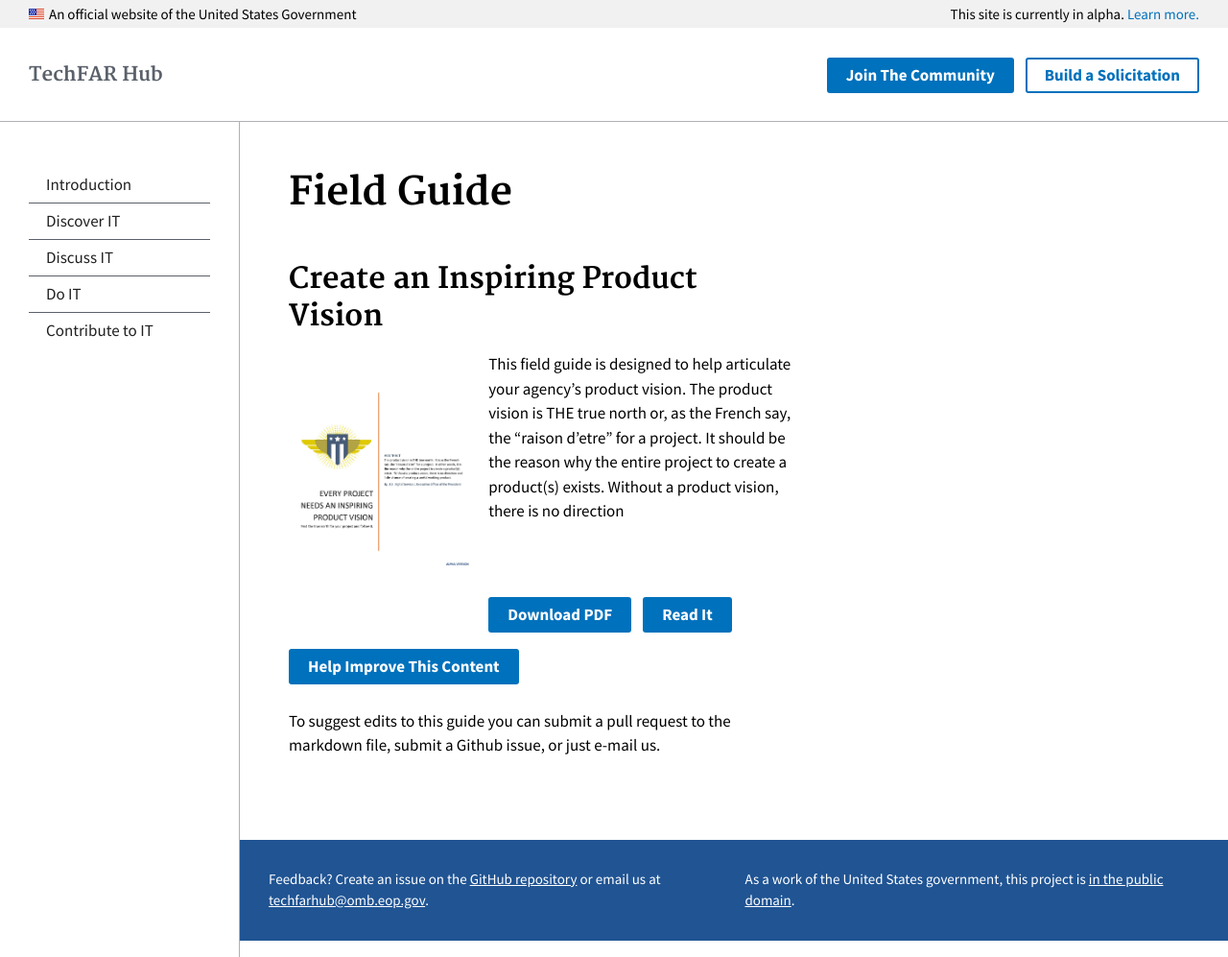
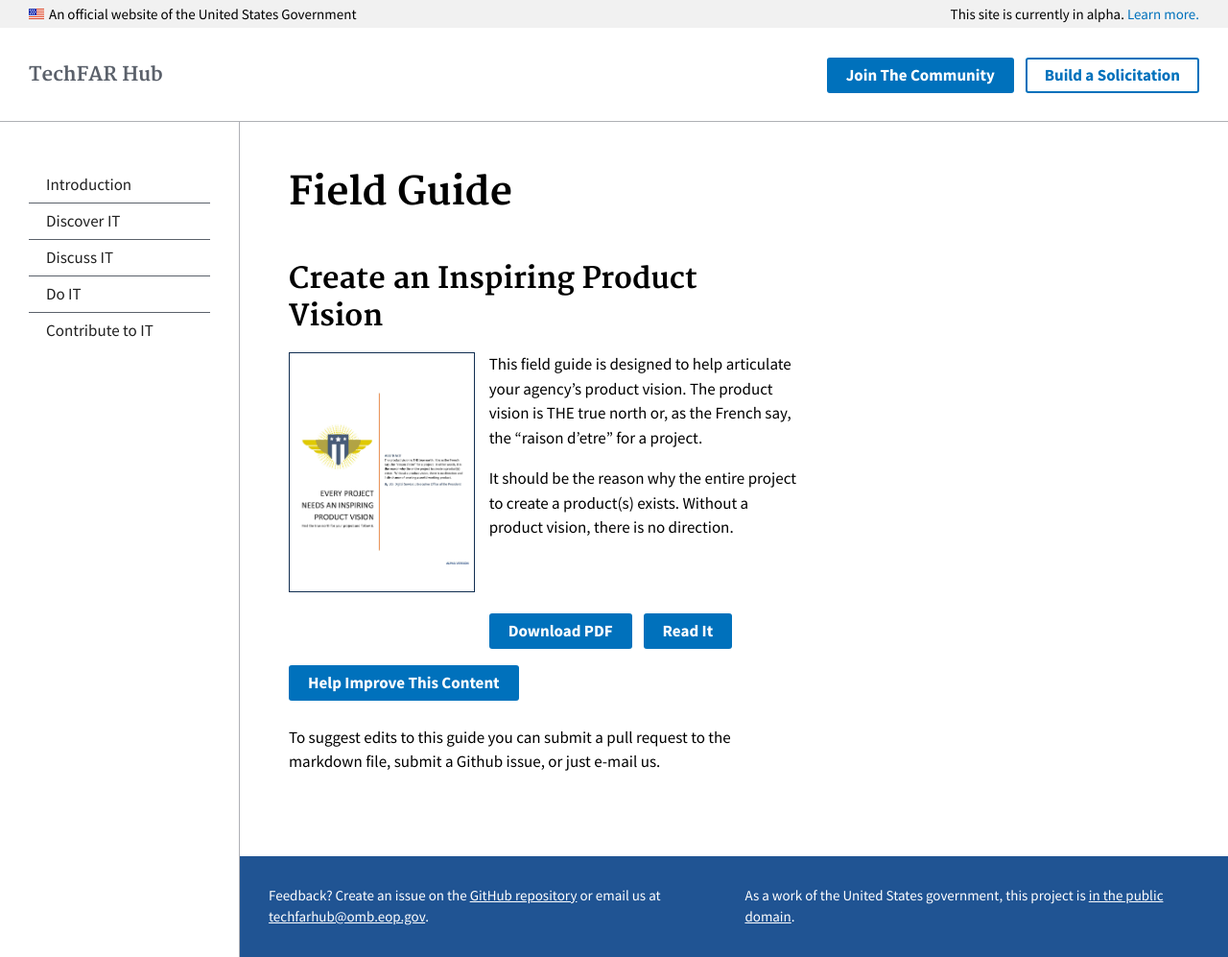
Before and after one commit to usds/techfar-hub, a Jekyll site: the page built from guide-landing/vision.md, in a window 1280 px wide and 997 px high. Shown: the whole window at 96% size. Built offline with Jekyll 4.4.1, drawn with Linux system fonts in a browser that asks for light colours.

Commit message:
Updated image with border and split text to fix spacing of bottom nav

```diff
--- a/guide-landing/vision.md
+++ b/guide-landing/vision.md
@@ -8,7 +8,9 @@
 ## Create an Inspiring Product Vision
 
 ![ProductVisionCover](https://github.com/usds/techfar-hub/blob/master/assets/img/productVisionCover.jpg?raw=true)
-This field guide is designed to help articulate your agency’s product vision. The product vision is THE true north or, as the French say, the “raison d’etre” for a project. It should be the reason why the entire project to create a product(s) exists. Without a product vision, there is no direction
+This field guide is designed to help articulate your agency’s product vision. The product vision is THE true north or, as the French say, the “raison d’etre” for a project.
+
+It should be the reason why the entire project to create a product(s) exists. Without a product vision, there is no direction.
 
 <br/>  <br/>
 <a class="usa-button" type="button" href="https://techfarhub.cio.gov/assets/files/CreateAnInspritingProductVisionF.pdf">Download PDF</a>  <a class="usa-button" type="button" href="https://github.com/usds/techfar-hub/blob/master/docs/Every-Project-Needs-An-Inspiring-Product-Vision.md">Read It</a>  <a class="usa-button" type="button" target="blank" href="https://github.com/usds/techfar-hub/blob/master/README.md">Help Improve This Content</a>
@@ -20,4 +22,7 @@
   max-height: 250px;
   float: left;
   margin: 0px 15px 15px 0px;
-  } </style>
+  border-width: 1px;
+  border-style: solid;
+  border-color: #112e51;
+    } </style>
```
